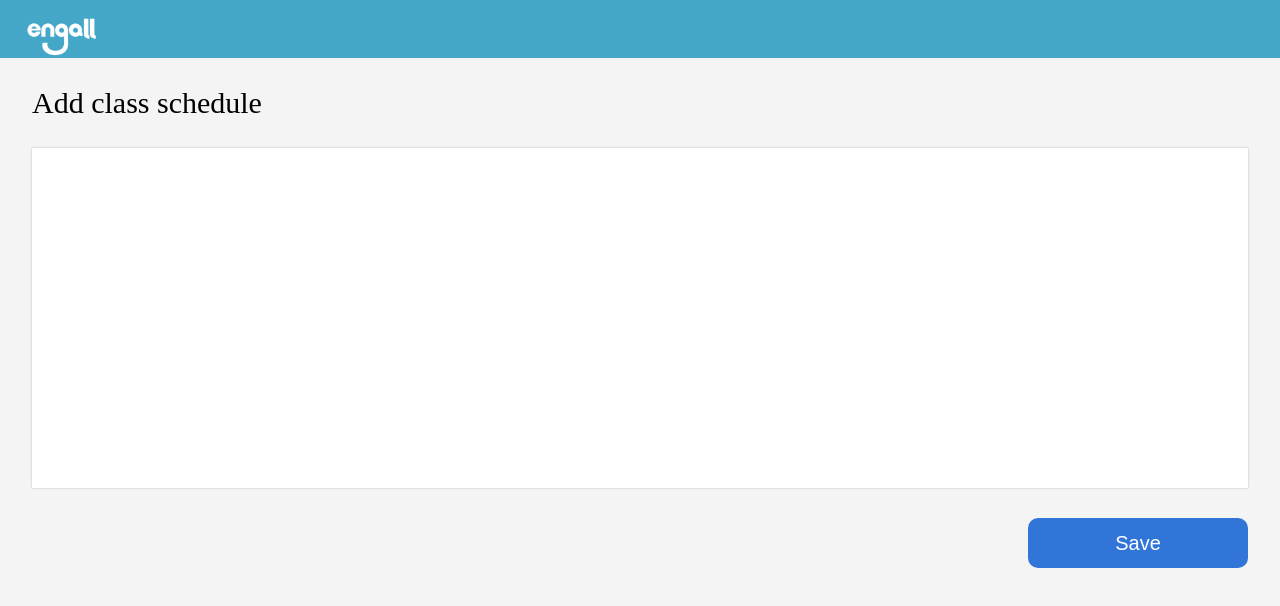
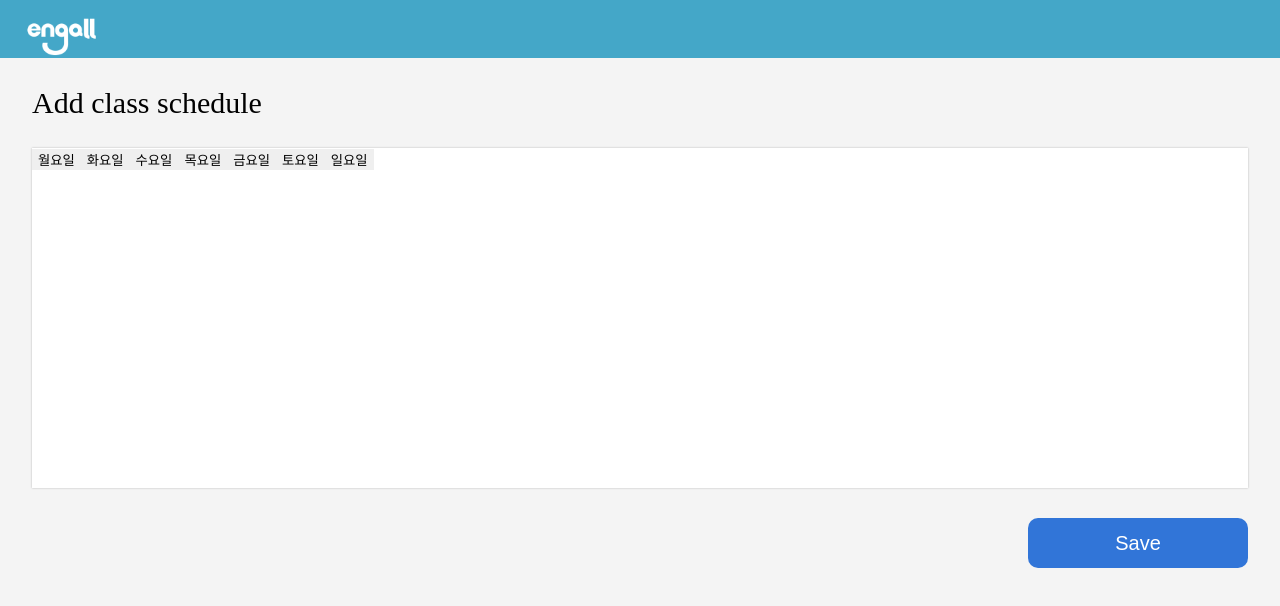
Before and after one commit to ymStudyLog/engall-class-schedule-ym, a React (Create React App) app: page /addschedule in a window 1280 px wide. Shown: the top 606 px of the page. Built offline with nearby package versions, Linux system fonts and the light colour scheme; a web font is replaced by a local one.

Commit message:
feat #10 : 수업 시작 시간과 끝나는 시간 설정, 사용자가 선택한 수업 시간과 기존 데이터가 겹치는지를 boolean으로 반환하는 함수 작성

```diff
--- a/src/components/AmPmBtn.tsx
+++ b/src/components/AmPmBtn.tsx
@@ -1,5 +1,5 @@
-import React from "react";
-import styled from "styled-components";
+import React from 'react';
+import styled from 'styled-components';
 
 type Props = {
   children: React.ReactNode;
@@ -10,6 +10,7 @@ const AmPmBtn = (props: Props) => {
   const handleBtnClick = () => {
     setClick(!click);
   };
+
   return <AmPmTime onClick={handleBtnClick} isClicked={click}></AmPmTime>;
 };
 
--- a/src/pages/AddSchedule.tsx
+++ b/src/pages/AddSchedule.tsx
@@ -1,24 +1,37 @@
 import styled from 'styled-components';
-import Button from "../components/Button";
-import { WeekdayContainer } from "../components/youmee/WeekdayContainer";
-import { WhiteContainer } from "../components/youmee/WhiteContainer";
+import Button from '../components/Button';
+//import { WeekdayContainer } from "../components/youmee/WeekdayContainer";
+import { WhiteContainer } from '../components/youmee/WhiteContainer';
+import { areIntervalsOverlapping, addMinutes } from 'date-fns';
 
 type Props = {};
 
 const AddSchedule = (props: Props) => {
-  return(
+  const startTime = new Date(2014, 1, 10, 1, 0);
+  const endTime = addMinutes(startTime, 40);
+  console.log(endTime);
+  const trueOrFalse = areIntervalsOverlapping({ start: startTime, end: endTime }, { start: startTime, end: endTime });
+  console.log(trueOrFalse);
+
+  return (
     <WeeklyContainer>
       <TitleContainer>
         <Title>Add class schedule</Title>
       </TitleContainer>
       <WhiteContainer>
-
+        <button>월요일</button>
+        <button>화요일</button>
+        <button>수요일</button>
+        <button>목요일</button>
+        <button>금요일</button>
+        <button>토요일</button>
+        <button>일요일</button>
       </WhiteContainer>
       <ButtonContainer>
         <Button>Save</Button>
       </ButtonContainer>
     </WeeklyContainer>
-    )
+  );
 };
 
 export default AddSchedule;
@@ -49,3 +62,11 @@ const Title = styled.h1`
   display: flex;
   align-items: center;
 `;
+
+const TestDropdown = styled.div`
+  width: 75px;
+  height: 50px;
+  font-size: 20px;
+  background-color: black;
+  color: white;
+`;
```
Also changed, not shown: src/utils/getOverlappingHours.ts (added, +10 -0 lines). Lines whose indentation alone changed are shown as unchanged.
